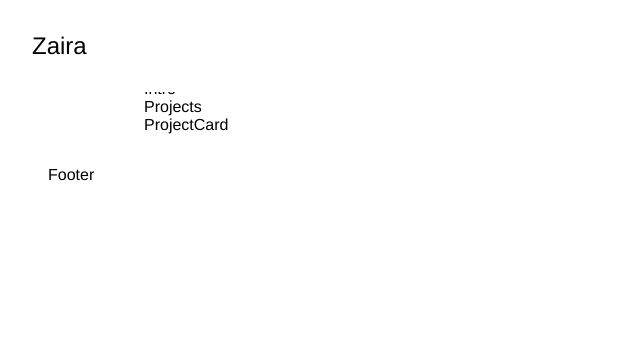
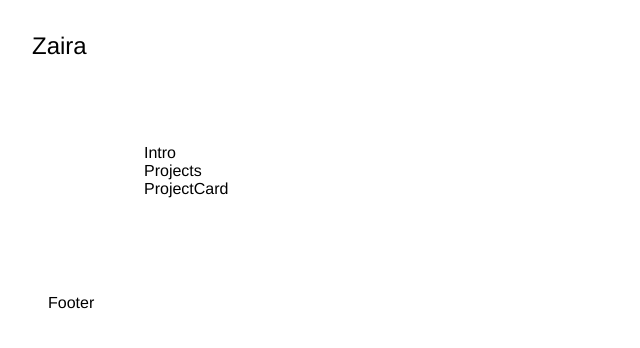
Before and after one commit to zairacodes/portfolio, a React (Vite) app: page / in a window 1280 px wide. Shown: the top 348 px of the page, without its empty margins (0-640 px from the left). Built offline with nearby package versions, Linux system fonts and the light colour scheme.

Commit message:
Update style of Homepage component: add vertical padding

```diff
--- a/src/components/Homepage/Homepage.css
+++ b/src/components/Homepage/Homepage.css
@@ -1,4 +1,4 @@
 .main-container {
     margin: 0 4rem;
-    padding: 2rem;
+    padding: 6rem 2rem;
   }
```
